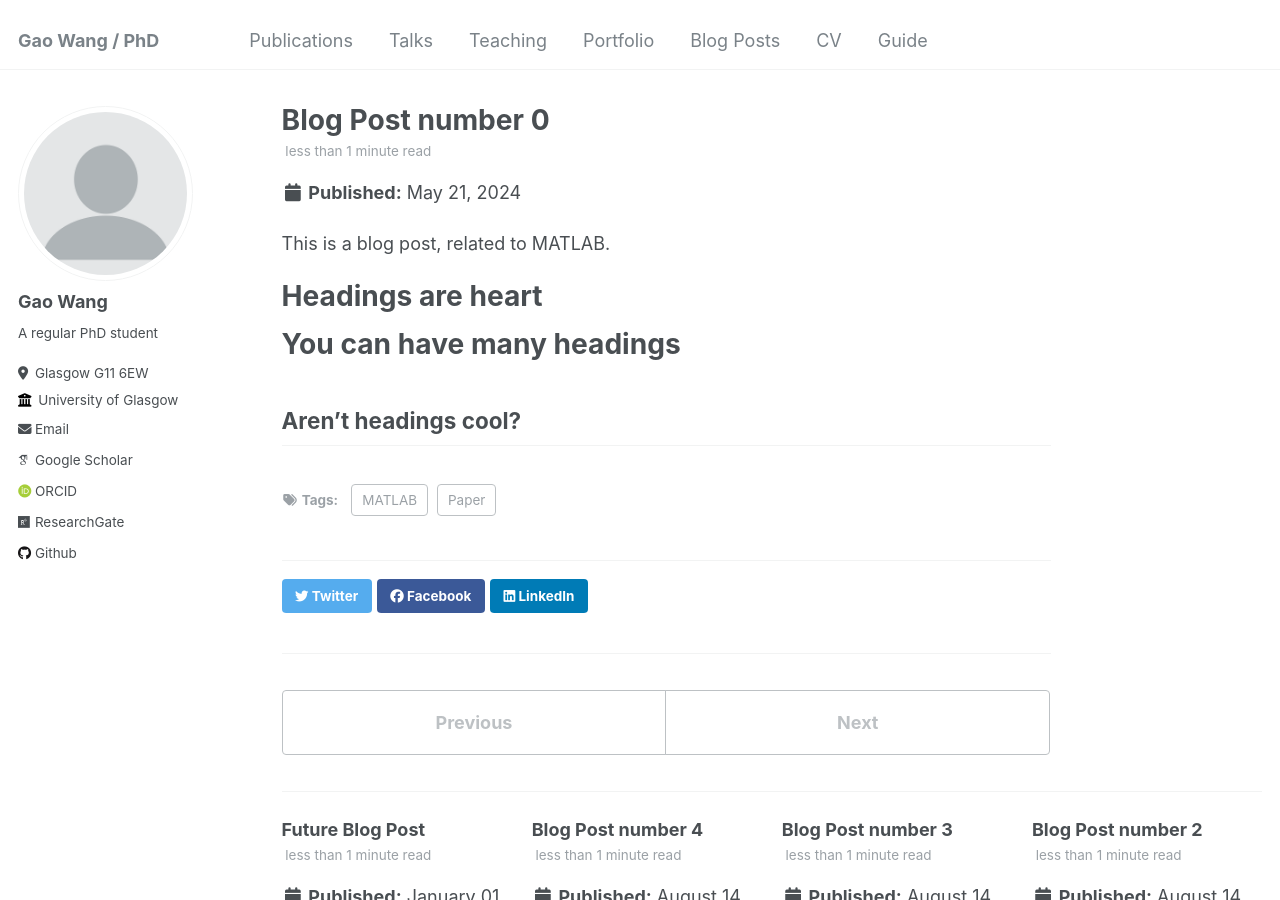
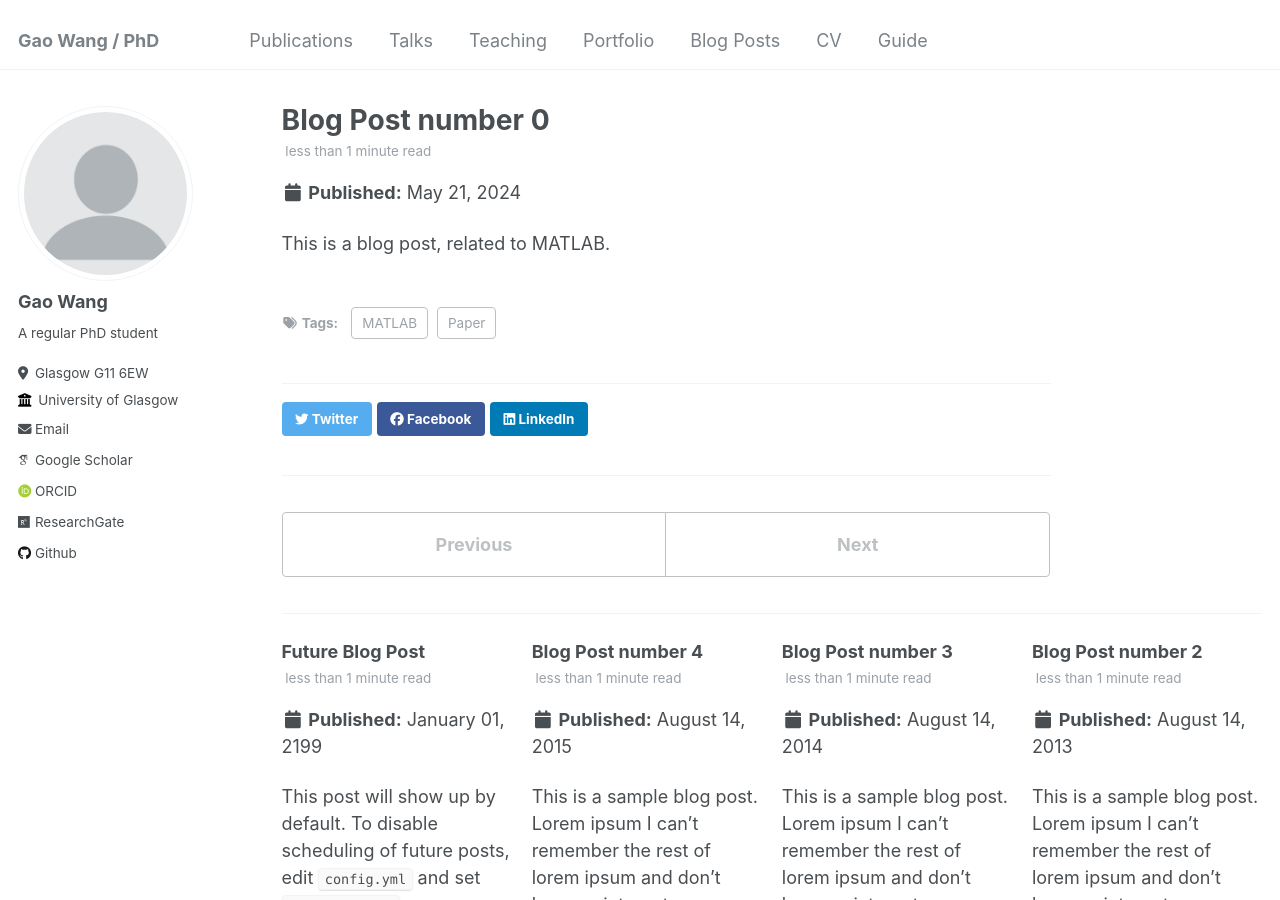
Before and after one commit to wg1275970202/test_page.github.io, a Jekyll site: the page built from _posts/2024-05-21-blog-post-0.md, in a window 1280 px wide and 900 px high. Built offline with Jekyll 4.4.1, drawn with Linux system fonts in a browser that asks for light colours; some web fonts are replaced.

Commit message:
Update 2024-05-21-blog-post-0.md

```diff
--- a/_posts/2024-05-21-blog-post-0.md
+++ b/_posts/2024-05-21-blog-post-0.md
@@ -8,12 +8,3 @@ tags:
 ---
 
 This is a blog post, related to MATLAB.
-
-Headings are heart
-======
-
-You can have many headings
-======
-
-Aren't headings cool?
-------
```
